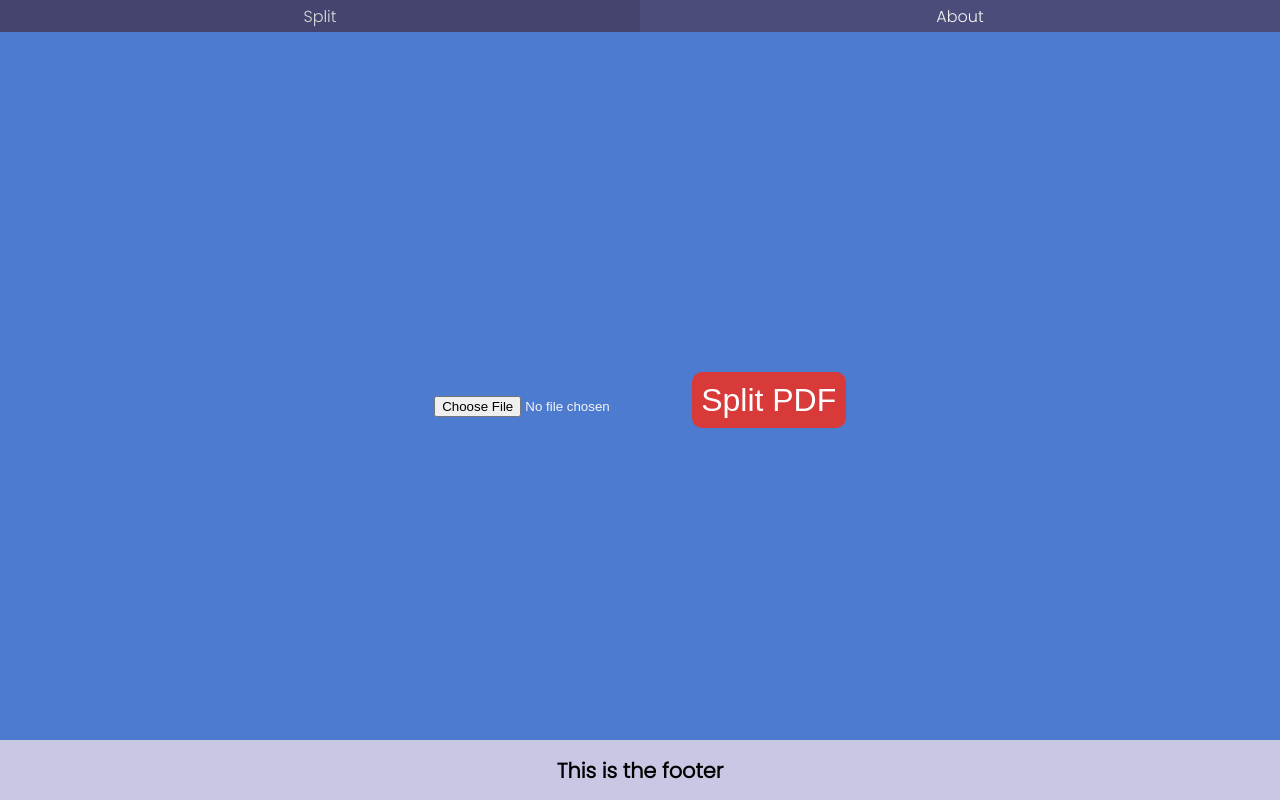
After one commit to AlexWardill/PDF-Splitter-Old, a Flask app: page /split in a window 1280 px wide. The commit adds this page. Run offline with Flask 2, Linux system fonts and the light colour scheme.

Commit message:
basic routing and styling for split and about

```diff
--- a/main.py
+++ b/main.py
@@ -4,7 +4,15 @@ app = Flask(__name__)
 
 @app.route("/")
 def index():
-    return "<header>Index page</header>"
+    return render_template('base.html')
+
+@app.route("/split")
+def split():
+    return render_template('split.html')
+
+@app.route("/about")
+def about():
+    return render_template('about.html')
 
 @app.route("/hello")
 def hello():
--- a/static/style.css
+++ b/static/style.css
@@ -3,16 +3,87 @@
 html {
     font-family: 'Hind', sans-serif;
     font-family: 'Poppins', sans-serif;
+    height: 100%;
+    width: 100%;
+}
 
+* {
+    margin: 0;
+    padding: 0;
 }
 
 body {
     height: 100%;
     width: 100%;
-    background-color: rgb(55, 102, 189);
+    background-color: rgb(77, 123, 207);
     color: whitesmoke;
 
     display: flex;
     flex-direction: column;
     justify-content: center;
+    align-items: center;
 }
+
+nav {
+    position: absolute;
+    top: 0;
+    width: 100%;
+    height: 2em;
+    display: flex;
+    justify-content: space-between;
+}
+
+.nav-item {
+    width: 100%;
+    list-style: none;
+
+    background: rgb(76, 76, 122);
+}
+
+.nav-item:hover {
+    filter: brightness(90%);
+    cursor: pointer;
+}
+
+a {
+    display: flex;
+    justify-content: center;
+    align-items: center;
+    width: 100%;
+    height: 100%;
+
+}
+
+a, a:visited {
+    color: inherit;
+    text-decoration: none;
+}
+
+footer {
+    position: absolute;
+    bottom: 0;
+    width: 100%;
+    height: 60px;
+    background-color: rgb(200, 200, 228);
+    color: black;
+    font-weight: 600;
+    font-size: 1.3em;
+    display: flex;
+    align-items: center;
+    justify-content: center;
+}
+
+.btn {
+    border-radius: 10px;
+    background-color: rgb(216, 58, 58);
+    padding: .3em;
+    color: white;
+    border: none;
+    font-size: 2em;
+    transition: all .2s ease-in-out;
+}
+
+.btn:hover {
+    cursor: pointer;
+    box-shadow: 0px 0px 10px 2px white;
+}
--- /dev/null
+++ b/templates/about.html
@@ -0,0 +1,5 @@
+{% extends "base.html" %}
+
+{% block content %}
+<h1>The about page</h1>
+{% endblock %}
--- /dev/null
+++ b/templates/base.html
@@ -0,0 +1,24 @@
+<!DOCTYPE html>
+<html lang="en">
+<head>
+    <meta charset="UTF-8">
+    <meta http-equiv="X-UA-Compatible" content="IE=edge">
+    <meta name="viewport" content="width=device-width, initial-scale=1.0">
+    <link rel="stylesheet" href="{{ url_for('static',filename='style.css') }}">
+    <title>Document</title>
+</head>
+<body>
+    <nav>
+        <li class="nav-item">
+            <a href="split">Split</a>
+        </li>
+        <li class="nav-item">
+            <a href="about">About</a>
+        </li>
+    </nav>
+
+    {% block content %}{% endblock %}
+
+    <footer>This is the footer</footer>
+</body>
+</html>
--- /dev/null
+++ b/templates/split.html
@@ -0,0 +1,8 @@
+{% extends "base.html" %}
+
+{%  block content %}
+<form action="#">
+    <input type="file">
+    <input type="button" class="btn" value="Split PDF">
+</form>
+{% endblock %}
```
Also changed, not shown: index.html (deleted, +0 -15 lines), simple.py (+5 -6 lines), templates/greeting.html (+7 -5 lines).
